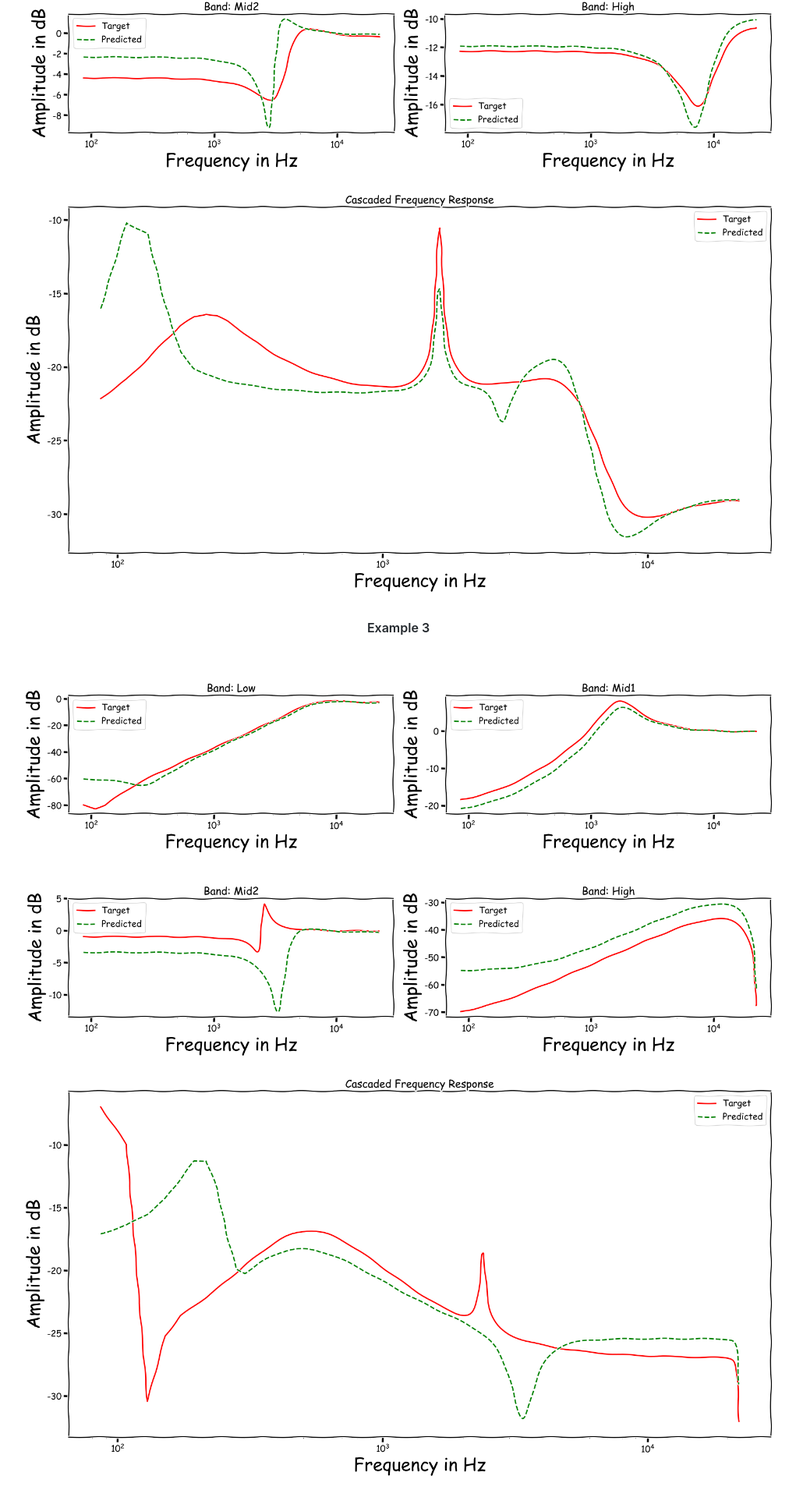
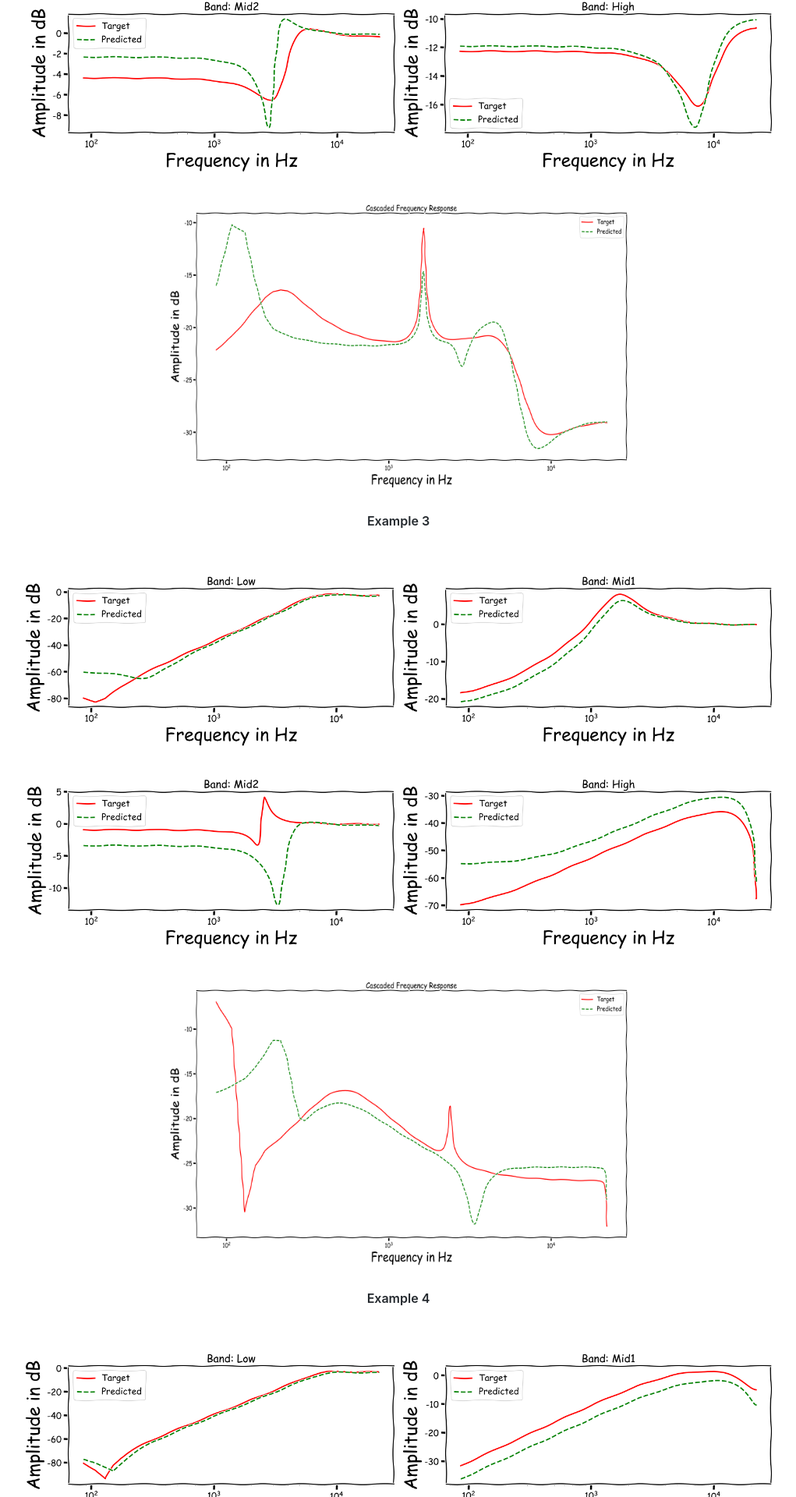
Before and after one commit to Js-Mim/sp-demo, a Jekyll site: the page built from index.md, in a window 1280 px wide. Shown: the part 1800-3720 px from the top of the page at 78% size, without its empty margins (129-1150 px from the left). Built offline with Jekyll 4.4.1, drawn with Linux system fonts in a browser that asks for light colours; comment, search, counter and statistics services are not loaded.

Commit message:
Update index.md

```diff
--- a/index.md
+++ b/index.md
@@ -19,32 +19,38 @@ Using speech signals from test sub-set we compute a couple frequency responses f
 <p align="center"> <b>Example 2</b></p>
 
 ![Example 2](https://raw.githubusercontent.com/Js-Mim/sp-demo/master/figures/f_r_b.png)
-![Example 2](https://raw.githubusercontent.com/Js-Mim/sp-demo/master/figures/f_r_b_cs.png)
+<p align="center"> <img class="center" src="https://raw.githubusercontent.com/Js-Mim/sp-demo/master/figures/f_r_b_cs.png" width="600" height="380" /> </p>
+
 
 <p align="center"> <b>Example 3</b></p>
 
 ![Example 3](https://raw.githubusercontent.com/Js-Mim/sp-demo/master/figures/f_r_c.png)
-![Example 3](https://raw.githubusercontent.com/Js-Mim/sp-demo/master/figures/f_r_c_cs.png)
+<p align="center"> <img class="center" src="https://raw.githubusercontent.com/Js-Mim/sp-demo/master/figures/f_r_c_cs.png" width="600" height="380" /> </p>
+
 
 <p align="center"> <b>Example 4</b></p>
 
 ![Example 4](https://raw.githubusercontent.com/Js-Mim/sp-demo/master/figures/f_r_d.png)
-![Example 4](https://raw.githubusercontent.com/Js-Mim/sp-demo/master/figures/f_r_d_cs.png)
+<p align="center"> <img class="center" src="https://raw.githubusercontent.com/Js-Mim/sp-demo/master/figures/f_r_d_cs.png" width="600" height="380" /> </p>
+
 
 <p align="center"> <b>Example 5</b></p>
 
 ![Example 5](https://raw.githubusercontent.com/Js-Mim/sp-demo/master/figures/f_r_e.png)
-![Example 5](https://raw.githubusercontent.com/Js-Mim/sp-demo/master/figures/f_r_e_cs.png)
+<p align="center"> <img class="center" src="https://raw.githubusercontent.com/Js-Mim/sp-demo/master/figures/f_r_e_cs.png" width="600" height="380" /> </p>
+
 
 <p align="center"> <b>Example 6</b></p>
 
 ![Example 5](https://raw.githubusercontent.com/Js-Mim/sp-demo/master/figures/f_r_f.png)
-![Example 5](https://raw.githubusercontent.com/Js-Mim/sp-demo/master/figures/f_r_f_cs.png)
+<p align="center"> <img class="center" src="https://raw.githubusercontent.com/Js-Mim/sp-demo/master/figures/f_r_f_cs.png" width="600" height="380" /> </p>
+
 
 <p align="center"> <b>Example 7</b></p>
 
-![Example 5](https://raw.githubusercontent.com/Js-Mim/sp-demo/master/figures/f_r_g.png)
-![Example 5](https://raw.githubusercontent.com/Js-Mim/sp-demo/master/figures/f_r_g_cs.png)
+![Example 6](https://raw.githubusercontent.com/Js-Mim/sp-demo/master/figures/f_r_g.png)
+<p align="center"> <img class="center" src="https://raw.githubusercontent.com/Js-Mim/sp-demo/master/figures/f_r_6_cs.png" width="600" height="380" /> </p>
+
 
 
 # Audio Examples
```
